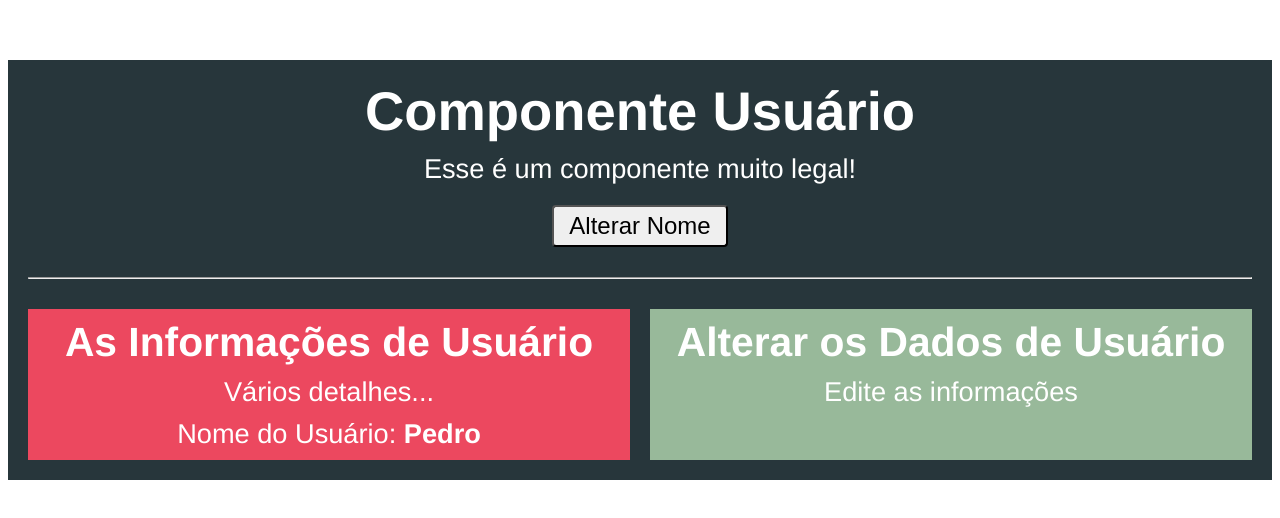
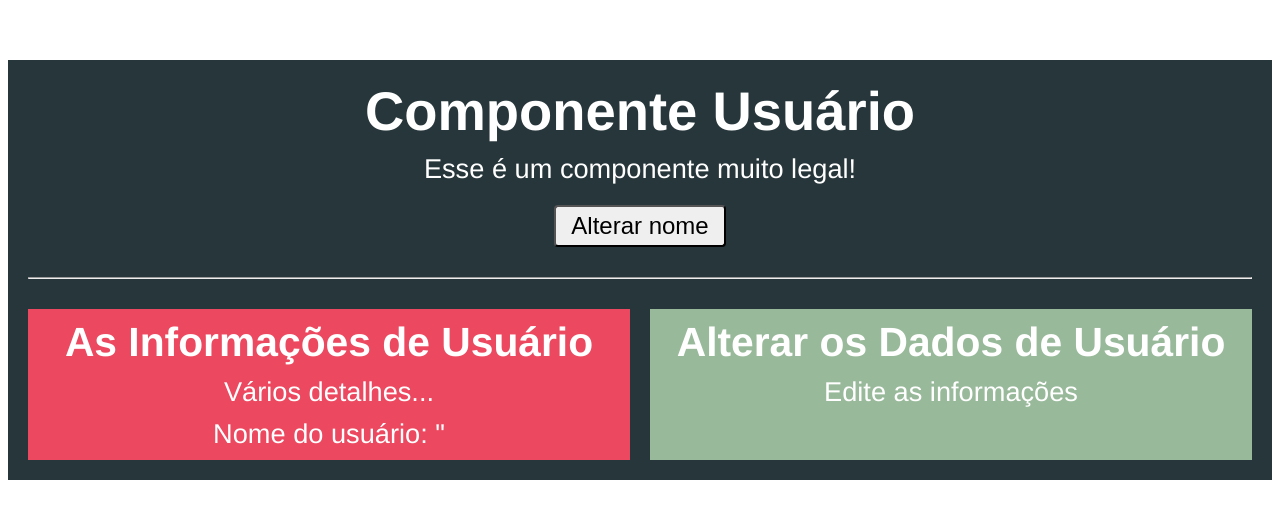
Before and after one commit to allangadelha/curso-vuejs2, a Vue app in the folder sessao-08-comunicacao-entre-componentes/comunicacao/: page / in a window 1280 px wide. Shown: the top 518 px of the page. Built offline with nearby package versions, Linux system fonts and the light colour scheme.

Commit message:
sessão 08: comunicação entre componentes

```diff
--- a/sessao-08-comunicacao-entre-componentes/comunicacao/src/components/Usuario.vue
+++ b/sessao-08-comunicacao-entre-componentes/comunicacao/src/components/Usuario.vue
@@ -2,10 +2,10 @@
     <div class="container">
         <h1>Componente Usuário</h1>
         <p>Esse é um componente muito legal!</p>
-        <button @click="alterarNome">Alterar Nome</button>
+        <button @click="alterarNome">Alterar nome</button>
         <hr>
         <div class="componentes">
-            <app-usuario-info :nome="nome"/>
+            <app-usuario-info />
             <app-usuario-editar />
         </div>
     </div>
@@ -18,13 +18,13 @@ import AppUsuarioEditar from './UsuarioEditar'
 export default {
     components: { AppUsuarioInfo, AppUsuarioEditar },
     data() {
-        return{
-            nome: 'Pedro'
+        return {
+            nome: "pedro"
         }
     },
     methods: {
-        alterarNome() {
-            this.nome = 'Ana'
+        alterarnome () {
+            this.nome = "Ana"
         }
     }
 }
--- a/sessao-08-comunicacao-entre-componentes/comunicacao/src/components/UsuarioInfo.vue
+++ b/sessao-08-comunicacao-entre-componentes/comunicacao/src/components/UsuarioInfo.vue
@@ -2,13 +2,12 @@
     <div class="componente">
         <h2>As Informações de Usuário</h2>
         <p>Vários detalhes...</p>
-        <p>Nome do Usuário: <strong>{{ nome }}</strong></p>
+        <p>Nome do usuário: "<strong>{{ nome }}</strong></p>
     </div>
 </template>
 
 <script>
 export default {
-    props: ['nome']
 
 }
 </script>
```
